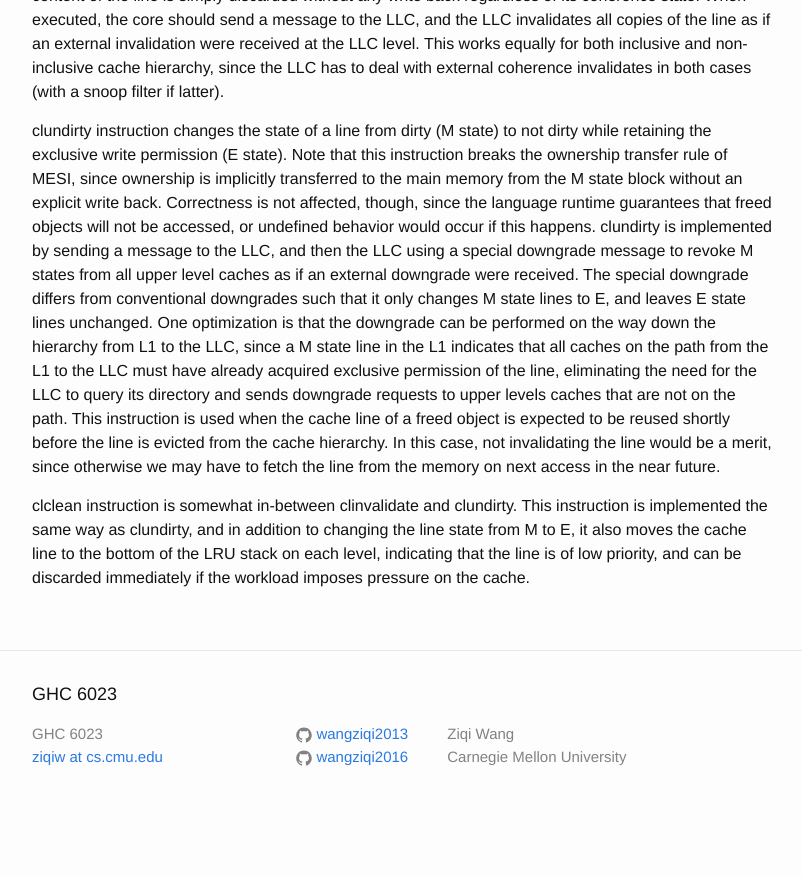
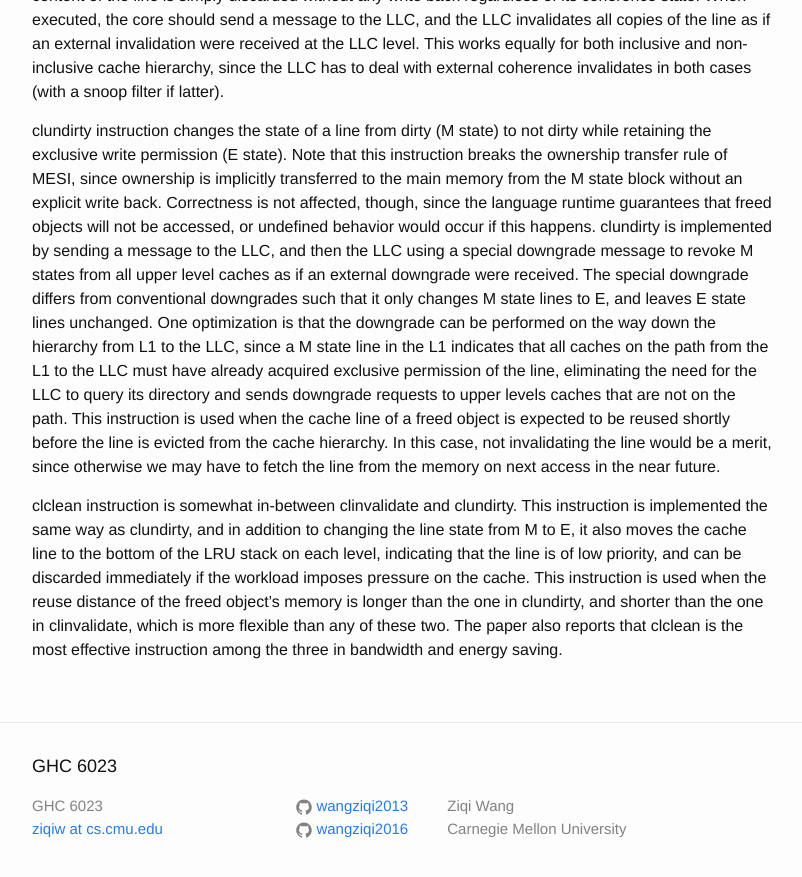
Before and after one commit to wangziqi2013/wangziqi2013.github.io, a Jekyll site: the page built from _posts/2020-08-07-cooperative-cache-scrubbing.markdown, in a window 1280 px wide and 900 px high, scrolled down 1294 px. Shown: the top 877 px of the window, without its empty margins (238-1040 px from the left). Built offline with Jekyll 4.4.1, drawn with Linux system fonts in a browser that asks for light colours; before the commit the page ends 2122 px from its top, so only the background shows below that.

Commit message:
Adding usage

```diff
--- a/_posts/2020-08-07-cooperative-cache-scrubbing.markdown
+++ b/_posts/2020-08-07-cooperative-cache-scrubbing.markdown
@@ -68,4 +68,6 @@ have to fetch the line from the memory on next access in the near future.
 clclean instruction is somewhat in-between clinvalidate and clundirty. This instruction is implemented the same way as
 clundirty, and in addition to changing the line state from M to E, it also moves the cache line to the bottom of the
 LRU stack on each level, indicating that the line is of low priority, and can be discarded immediately if the workload
-imposes pressure on the cache.
+imposes pressure on the cache. This instruction is used when the reuse distance of the freed object's memory is longer than
+the one in clundirty, and shorter than the one in clinvalidate, which is more flexible than any of these two. The paper
+also reports that clclean is the most effective instruction among the three in bandwidth and energy saving.
```
